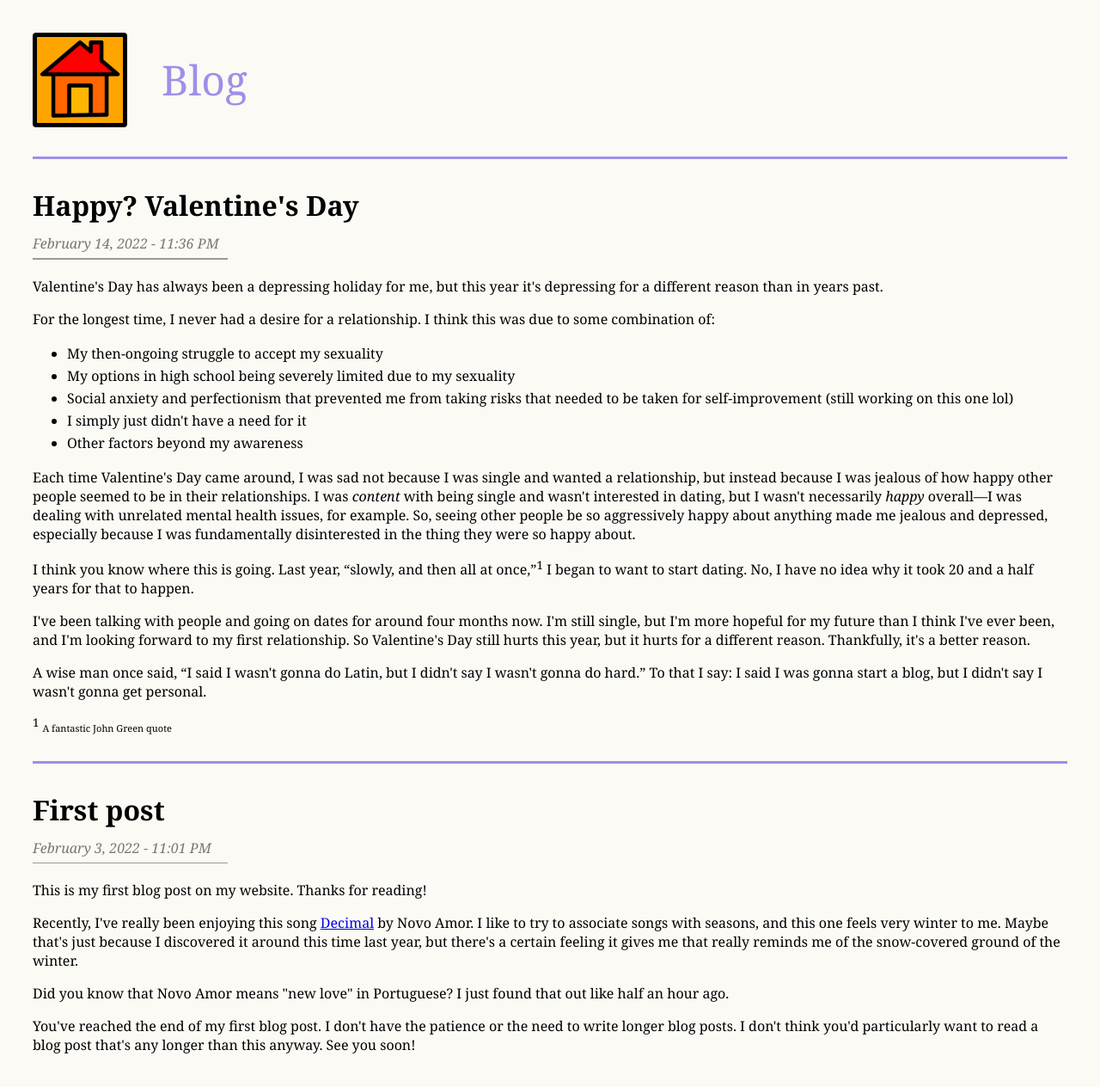
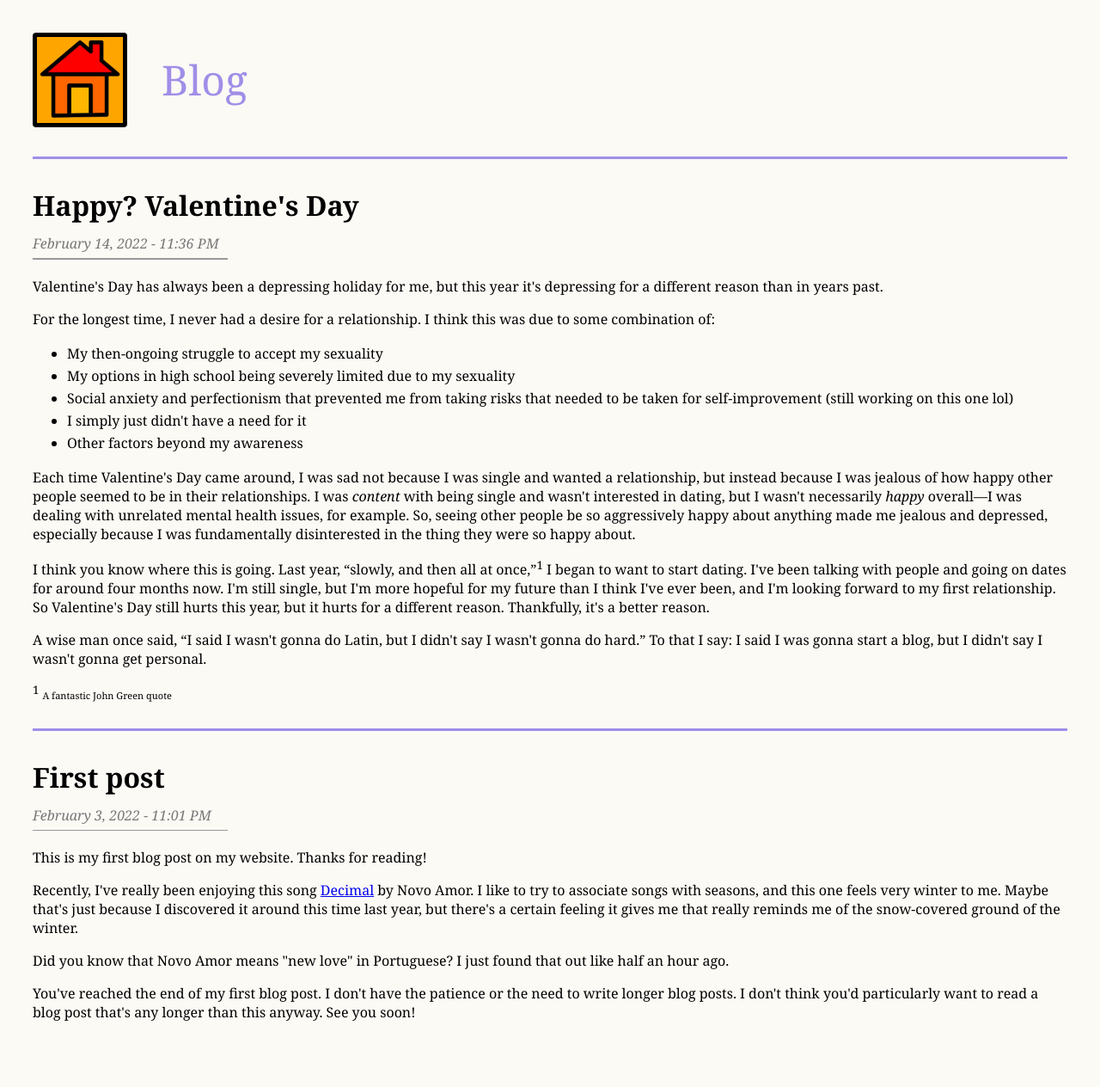
Before and after one commit to russotiro/russotiro.github.io, a Jekyll site: the page built from blog/blog.html, in a window 1280 px wide. Shown: the whole page at 86% size. Built offline with Jekyll 4.4.1, drawn with Linux system fonts in a browser that asks for light colours; after the commit the page ends 1226 px from its top, so only the background shows below that.

Commit message:
blog post 2/14 edit

```diff
--- a/blog/blog.html
+++ b/blog/blog.html
@@ -16,8 +16,7 @@ code: blog
     <li>Other factors beyond my awareness</li>
 </ul>
 <p>Each time Valentine's Day came around, I was sad not because I was single and wanted a relationship, but instead because I was jealous of how happy other people seemed to be in their relationships. I was <em>content</em> with being single and wasn't interested in dating, but I wasn't necessarily <em>happy</em> overall&mdash;I was dealing with unrelated mental health issues, for example. So, seeing other people be so aggressively happy about anything made me jealous and depressed, especially because I was fundamentally disinterested in the thing they were so happy about.</p>
-<p>I think you know where this is going. Last year, &#8220;slowly, and then all at once,&#8221;<sup>1</sup> I began to want to start dating. No, I have no idea why it took 20 and a half years for that to happen.</p>
-<p>I've been talking with people and going on dates for around four months now. I'm still single, but I'm more hopeful for my future than I think I've ever been, and I'm looking forward to my first relationship. So Valentine's Day still hurts this year, but it hurts for a different reason. Thankfully, it's a better reason.</p>
+<p>I think you know where this is going. Last year, &#8220;slowly, and then all at once,&#8221;<sup>1</sup> I began to want to start dating. I've been talking with people and going on dates for around four months now. I'm still single, but I'm more hopeful for my future than I think I've ever been, and I'm looking forward to my first relationship. So Valentine's Day still hurts this year, but it hurts for a different reason. Thankfully, it's a better reason.</p>
 <p>A wise man once said, &#8220;I said I wasn't gonna do Latin, but I didn't say I wasn't gonna do hard.&#8221; To that I say: I said I was gonna start a blog, but I didn't say I wasn't gonna get personal.</p>
 
 <sup style="font-family: Georgia, serif">1</sup> <span class="footnote">A fantastic John Green quote</span>
```
